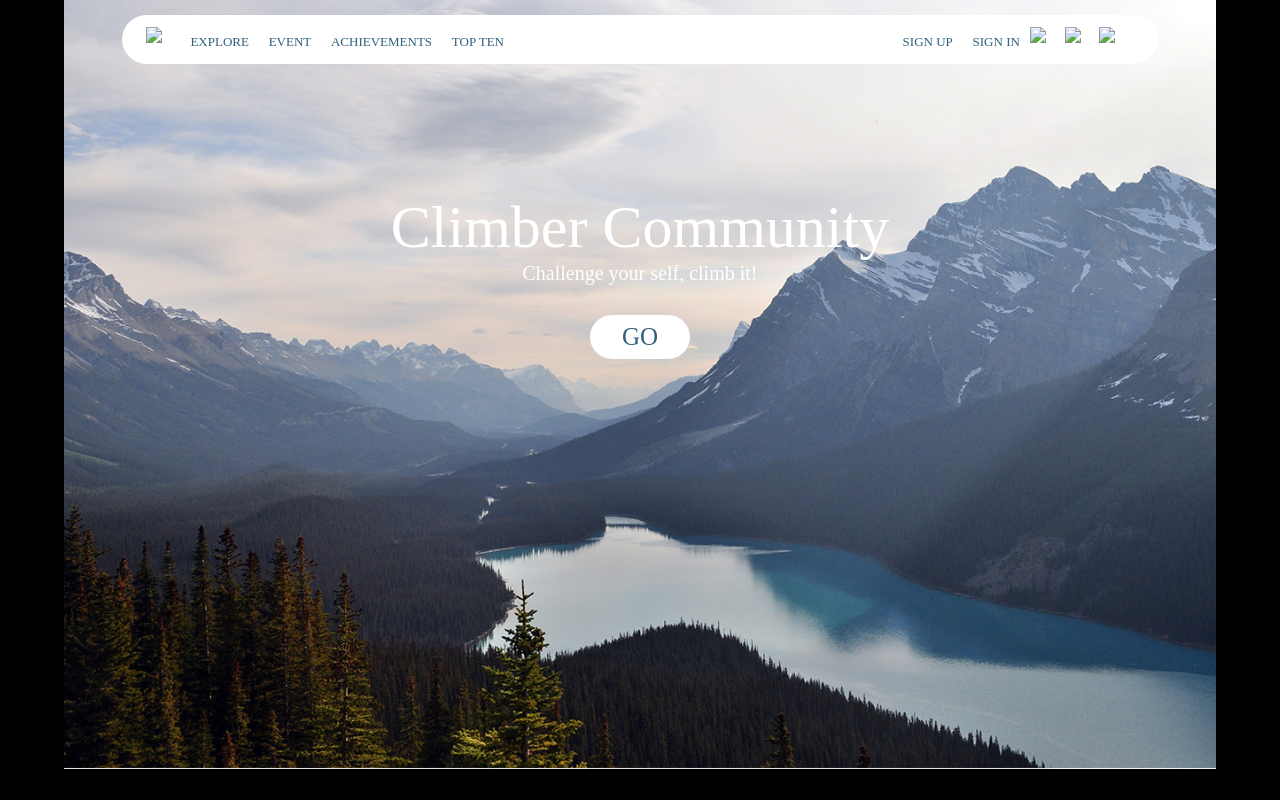
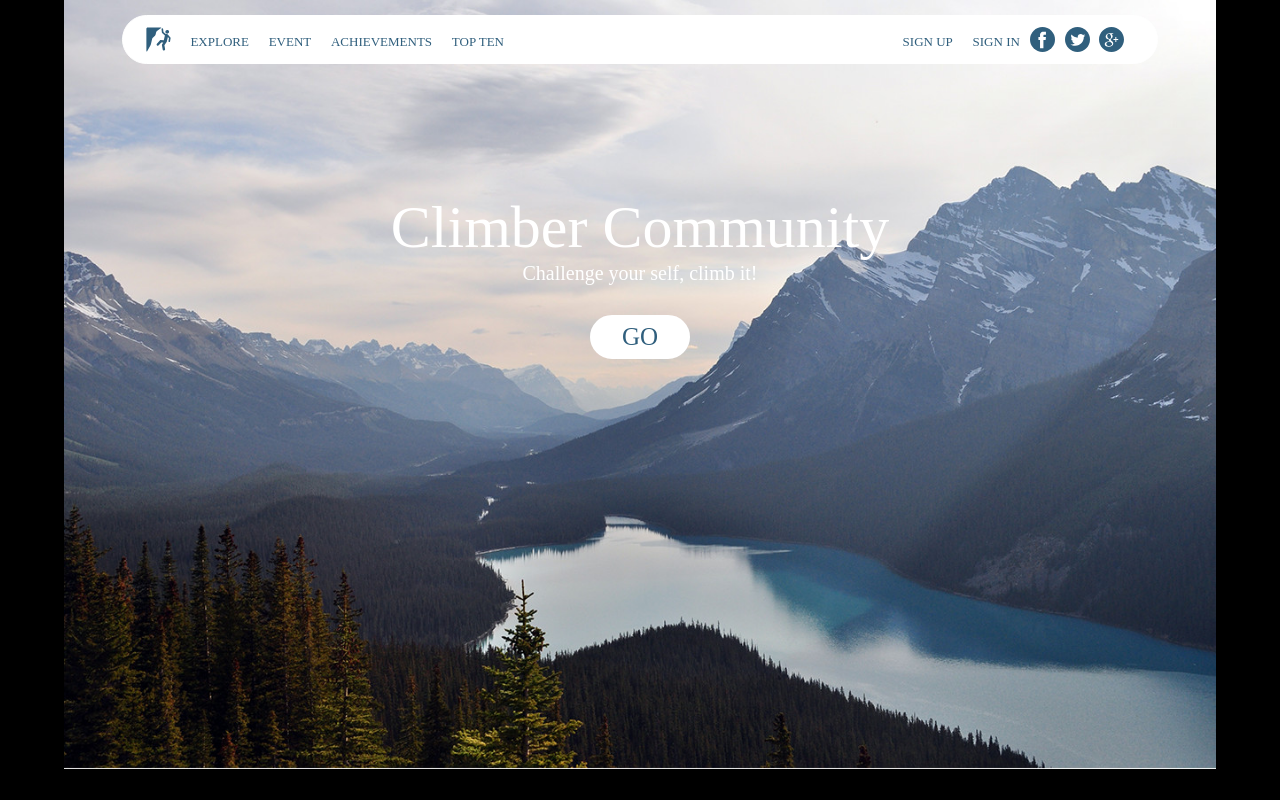
Before and after one commit to AndriyStepanchak/climbo, a plain HTML site: page index.html in a window 1280 px wide. Drawn offline with Linux system fonts and the light colour scheme.

Commit message:
delete image/

```diff
--- a/index.html
+++ b/index.html
@@ -12,16 +12,16 @@
     <div id="mountaine-first" class="mountaine">
       <img src="mountain-first.jpg" alt="mountaine-first">
       <div class="mountaine-first-header">
-        <div class="item-icon-climber"><a href="#climber"><img src="image/climber.svg"></a></div>
+        <div class="item-icon-climber"><a href="#climber"><img src="climber.svg"></a></div>
         <p class="item-explore"><a href="#explore">explore</a></p>
         <p class="item-event"><a href="#event">event</a></p>
         <p class="item-achievements"><a href="#achievements">achievements</a></p>
         <p class="item-top-ten"><a href="#top-ten">top ten</a></p>
         <p class="item-sign-up"><a href="#sign-up">sign up</a></p>
         <p class="item-sign-in"><a href="#sign-in">sign in</a></p>
-        <div class="item-icon-facebook"><a href="#facebook"><img src="image/facebook.svg"></a></div>
-        <div class="item-icon-twitter"><a href="#twitter"><img src="image/twitter.svg"></a></div>
-        <div class="item-icon-google"><a href="#google-plus"><img src="image/google-plus.svg"></a></div>
+        <div class="item-icon-facebook"><a href="#facebook"><img src="facebook.svg"></a></div>
+        <div class="item-icon-twitter"><a href="#twitter"><img src="twitter.svg"></a></div>
+        <div class="item-icon-google"><a href="#google-plus"><img src="google-plus.svg"></a></div>
       </div>
       <div class="mountaine-first-community">
         <h class="item-community">Climber Community</h>
```
